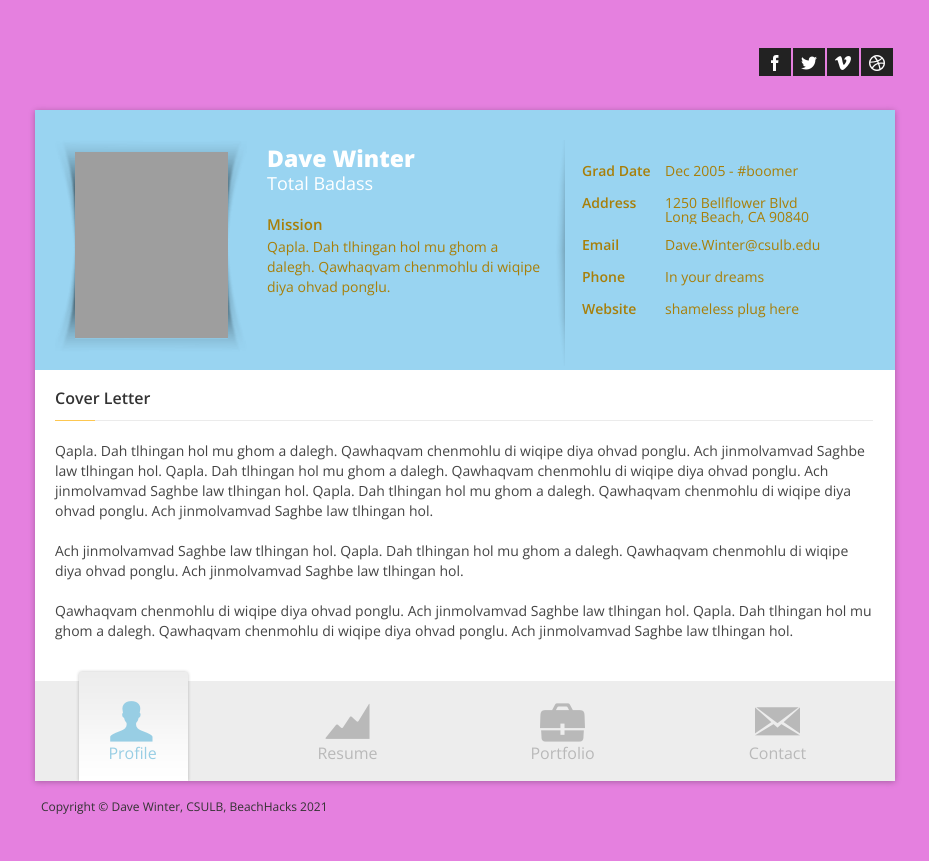
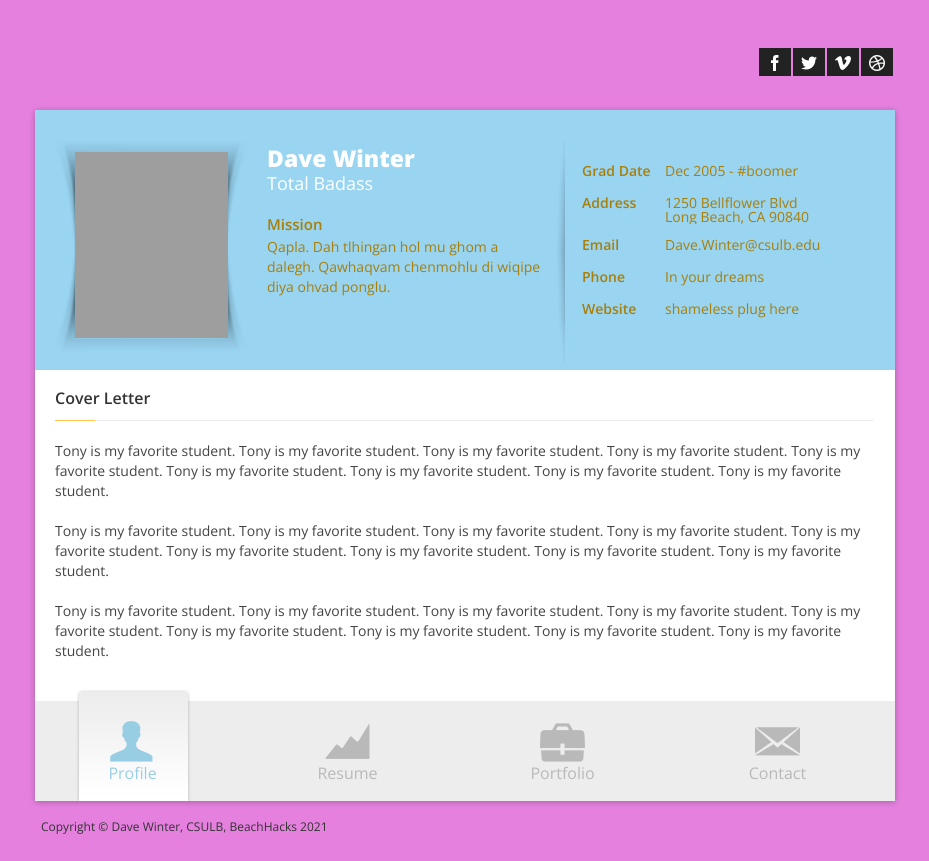
Before and after one commit to dauidus/Github-Workshop-sec-2, a plain HTML site: page index.html in a window 1280 px wide. Shown: the whole page, without its empty margins (175-1104 px from the left). Drawn offline with nearby package versions, Linux system fonts and the light colour scheme; some packages are replaced by stand-ins of ours; grey boxes are pictures that could not be loaded.

Commit message:
Changed the Cover letter text

```diff
--- a/index.html
+++ b/index.html
@@ -91,11 +91,11 @@
                     <div id="blurb">
                         <div class="cover-letter">
                             <h3>Cover Letter</h3>
-                            Qapla. Dah tlhingan hol mu ghom a dalegh.  Qawhaqvam chenmohlu di wiqipe diya ohvad ponglu.  Ach jinmolvamvad Saghbe law tlhingan hol. Qapla. Dah tlhingan hol mu ghom a dalegh.  Qawhaqvam chenmohlu di wiqipe diya ohvad ponglu.  Ach jinmolvamvad Saghbe law tlhingan hol. Qapla. Dah tlhingan hol mu ghom a dalegh.  Qawhaqvam chenmohlu di wiqipe diya ohvad ponglu.  Ach jinmolvamvad Saghbe law tlhingan hol.
+                            Tony is my favorite student. Tony is my favorite student. Tony is my favorite student. Tony is my favorite student. Tony is my favorite student. Tony is my favorite student. Tony is my favorite student. Tony is my favorite student. Tony is my favorite student.
                             <br><br>
-                            Ach jinmolvamvad Saghbe law tlhingan hol. Qapla. Dah tlhingan hol mu ghom a dalegh.  Qawhaqvam chenmohlu di wiqipe diya ohvad ponglu.  Ach jinmolvamvad Saghbe law tlhingan hol.
+                            Tony is my favorite student. Tony is my favorite student. Tony is my favorite student. Tony is my favorite student. Tony is my favorite student. Tony is my favorite student. Tony is my favorite student. Tony is my favorite student. Tony is my favorite student.
                             <br><br>
-                            Qawhaqvam chenmohlu di wiqipe diya ohvad ponglu.  Ach jinmolvamvad Saghbe law tlhingan hol. Qapla. Dah tlhingan hol mu ghom a dalegh.  Qawhaqvam chenmohlu di wiqipe diya ohvad ponglu.  Ach jinmolvamvad Saghbe law tlhingan hol.
+                            Tony is my favorite student. Tony is my favorite student. Tony is my favorite student. Tony is my favorite student. Tony is my favorite student. Tony is my favorite student. Tony is my favorite student. Tony is my favorite student. Tony is my favorite student.
                         </div>
                     </div>
                     <!-- /Cover letter -->
```
